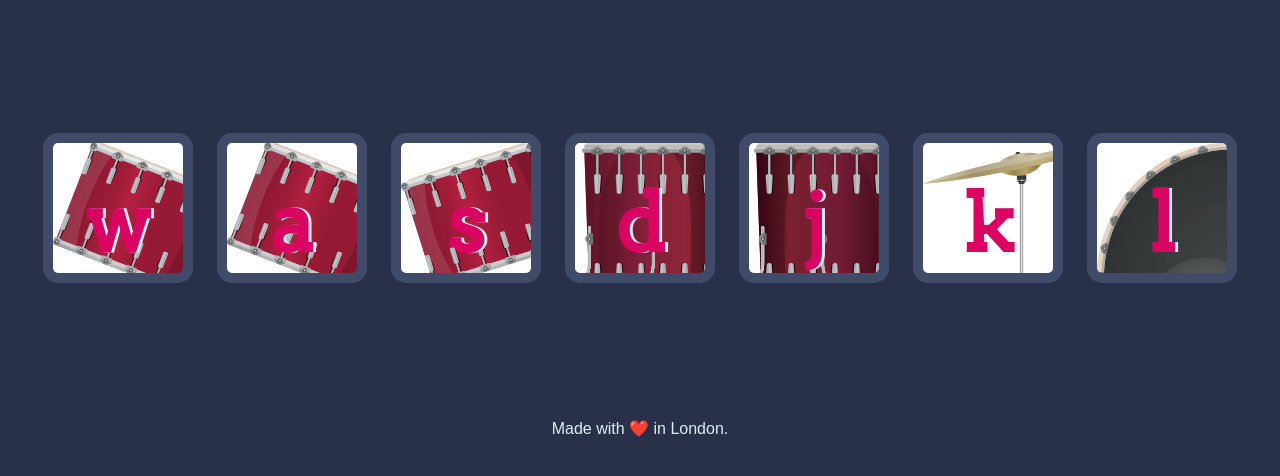
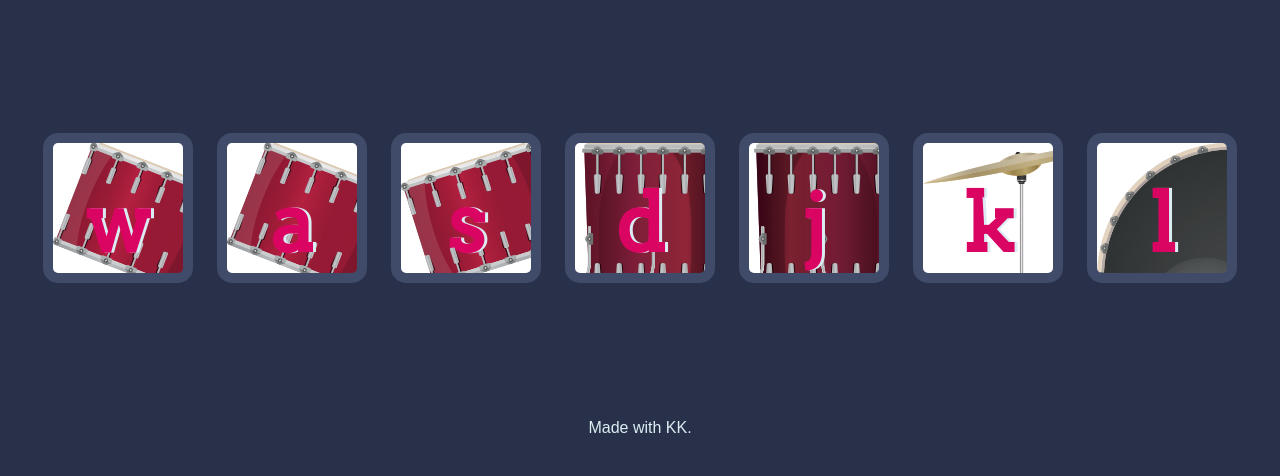
Before and after one commit to kishanKgupta/Drumkit.github.io, a plain HTML site: page index.html in a window 1280 px wide. Shown: the part 156-632 px from the top of the page. Drawn offline with Linux system fonts and the light colour scheme.

Commit message:
Update index.html

```diff
--- a/index.html
+++ b/index.html
@@ -22,7 +22,7 @@
       <button class="l drum">l</button>
     </div>
 
-    <footer>Made with ❤️ in London.</footer>
+    <footer>Made with KK.</footer>
   </body>
   <script src="index.js" charset="utf-8"></script>
 </html>
```
